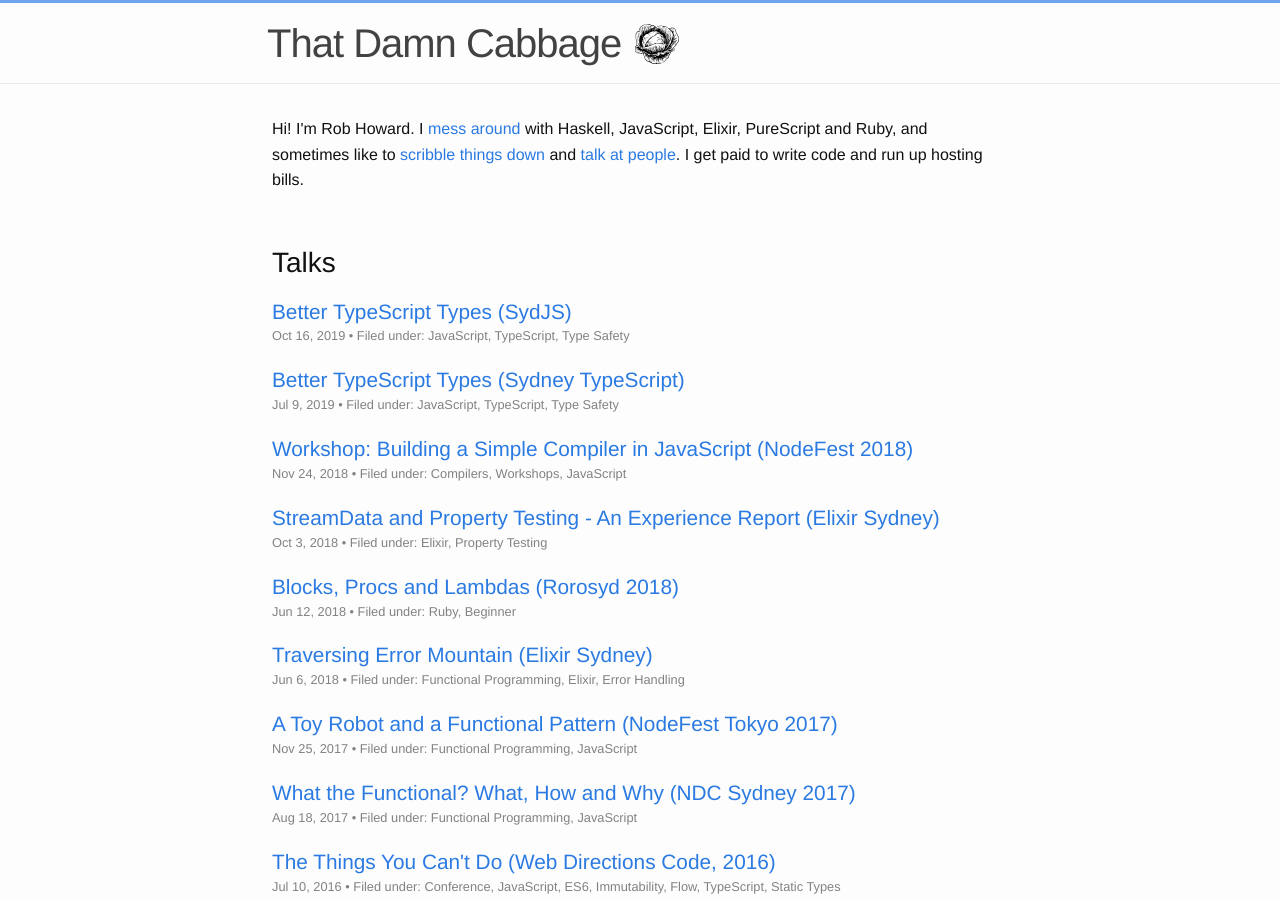
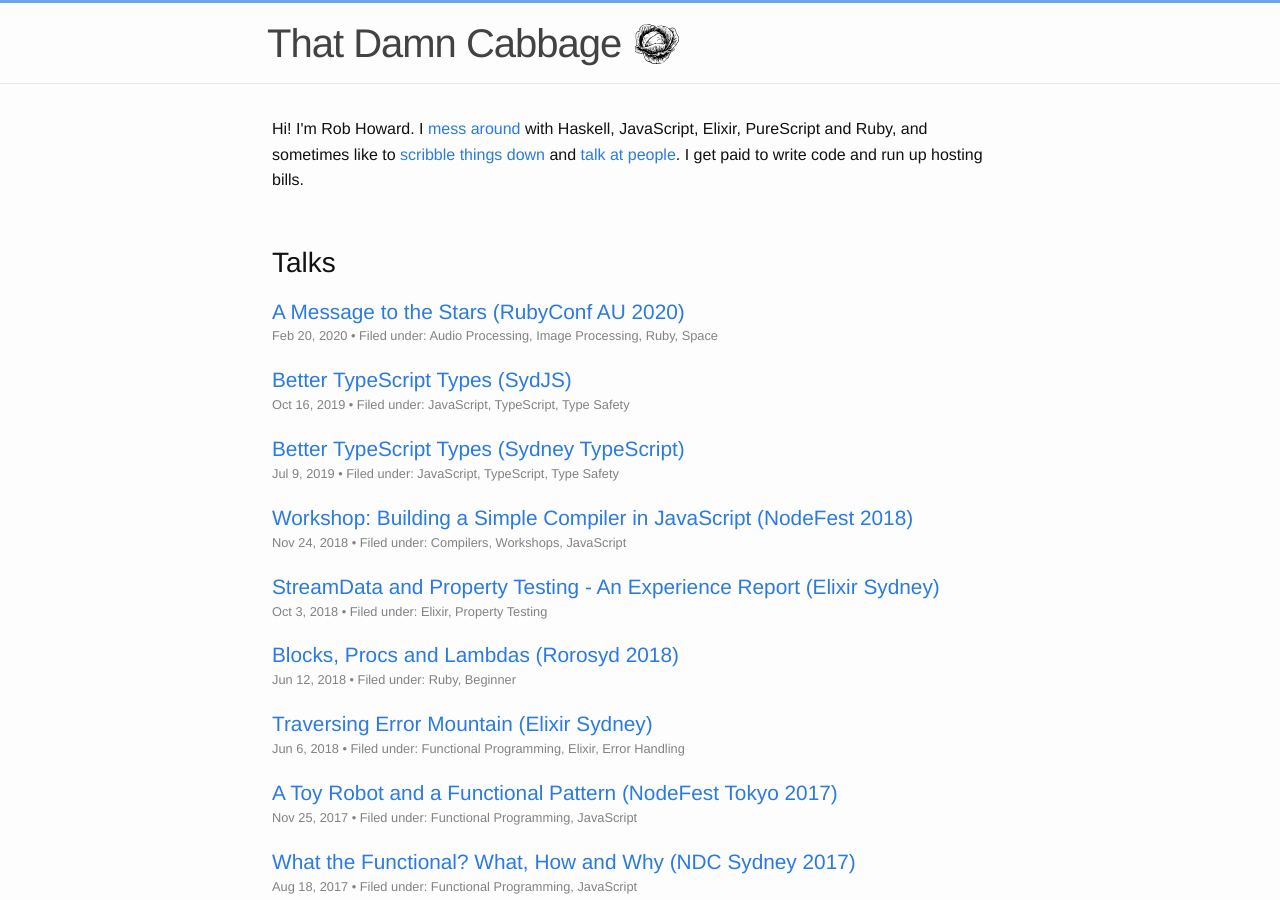
Before and after one commit to damncabbage/deadname.id.au, a Jekyll site: the page built from index.html, in a window 1280 px wide and 900 px high. Built offline with Jekyll 4.4.1, drawn with Linux system fonts in a browser that asks for light colours; some of the changed lines change nothing that is shown.

Commit message:
Belatedly adds 'A Message to the Stars', delivered at RubyConf AU 2020.

```diff
--- a/_talks/2019/10/better-typescript-types.md
+++ b/_talks/2019/10/better-typescript-types.md
@@ -24,6 +24,8 @@ excerpt: |
 
 > A quick tour through some ways we can make our types work harder for us, to prevent unwanted nasties creeping in. We'll cover 'shrinking' our types to better fit our problems, how to avoid repeating yourself, some TypeScript quirks to avoid, and we'll try thinking about some TypeScript fundamentals in a different way.
 
+Delivered at [RubyConf AU 2020](https://www.rubyconf.org.au/2020/speakers).
+
 References:
 * [https://kentcdodds.com/blog/make-impossible-states-impossible](https://kentcdodds.com/blog/make-impossible-states-impossible)
 * [https://www.typescriptlang.org/docs/handbook/advanced-types.html#exhaustiveness-checking](https://www.typescriptlang.org/docs/handbook/advanced-types.html#exhaustiveness-checking)
--- /dev/null
+++ b/_talks/2020/02/a-message-to-the-stars.md
@@ -0,0 +1,34 @@
+---
+layout: talk
+title: "A Message to the Stars"
+venue: "RubyConf AU 2020"
+date: "2020-02-20 11:00"
+listed: true
+published: true
+categories:
+- Audio Processing
+- Image Processing
+- Ruby
+- Space
+thumbnail_url: "/talks/2020/02/a-message-to-the-stars.png"
+twitter_card: "summary"
+excerpt: |
+  In 1977, NASA launched the Voyager probes into space. Each carried a copper ‘vinyl’ record, with music, speech… and 115 images, all inscribed on the disc as audio! In this talk we’ll pretend to be aliens; we’ll use Ruby to read the audio, recreate the images, and learn some space history too. 🚀✨
+---
+
+<div class="pdf">
+  <iframe width="560" height="315" src="https://www.youtube.com/embed/W5A7_TWd4QM" frameborder="0" allow="accelerometer; encrypted-media; gyroscope; picture-in-picture" allowfullscreen></iframe>
+  <a href="/talks/2020/02/a-message-to-the-stars.pdf">
+    <span>Talk Slides PDF (38MB)</span>
+  </a>
+</div>
+
+> In 1977, NASA launched the Voyager probes into space. Each carried a copper ‘vinyl’ record, with music, speech… and 115 images, all inscribed on the disc as audio! In this talk we’ll pretend to be aliens; we’ll use Ruby to read the audio, recreate the images, and learn some space history too. 🚀✨
+
+The prototype the code samples in the talk are drawn from: [https://github.com/damncabbage/rubyconfau2020_voyager](https://github.com/damncabbage/rubyconfau2020_voyager)
+
+References:
+* Murmurs of Earth (book): [https://archive.org/details/murmursofearthvo00saga/page/n299](https://archive.org/details/murmursofearthvo00saga/page/n299)
+* Sounds of Earth: [https://archive.org/details/mbid-bb6029d7-de39-4fa7-b61a-4d589739fc58](https://archive.org/details/mbid-bb6029d7-de39-4fa7-b61a-4d589739fc58)
+* For future time and beings (Carl Sagan's draft essay): [https://www.loc.gov/resource/mss85590.038/?st=gallery](https://www.loc.gov/resource/mss85590.038/?st=gallery)
+* Audio courtesy of [http://www.ozmarecords.com/](http://www.ozmarecords.com/)
```
Also changed, not shown: _talks/2020/02/a-message-to-the-stars.png (added), 1 other file.
